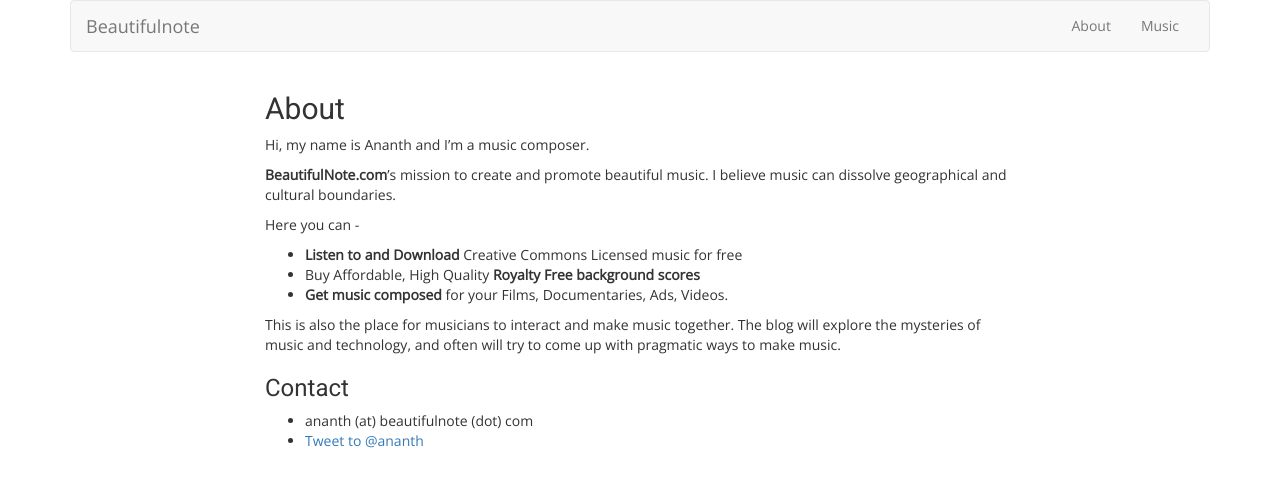
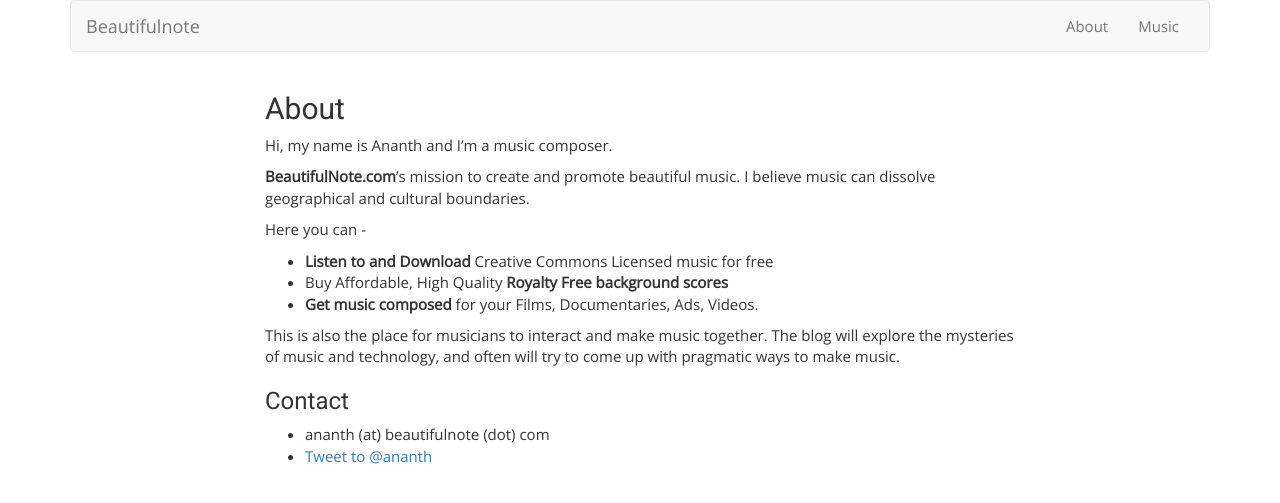
Before and after one commit to ananthp/beautifulnote, a Jekyll site: the page built from about.md, in a window 1280 px wide. Shown: the top 503 px of the page. Built offline with Jekyll 4.4.1, drawn with Linux system fonts in a browser that asks for light colours; nearby versions of some CDN libraries; some web fonts are replaced; comment, search, counter and statistics services are not loaded.

Commit message:
tweaked font sizes

```diff
--- a/css/bootstrap-overrides.sass
+++ b/css/bootstrap-overrides.sass
@@ -5,6 +5,7 @@
 body,
 p
   font-family: 'Open Sans', sans-serif
+  font-size: 15px
 
 h1, h2, h3, h4
   font-family: 'Roboto', sans-serif
```
